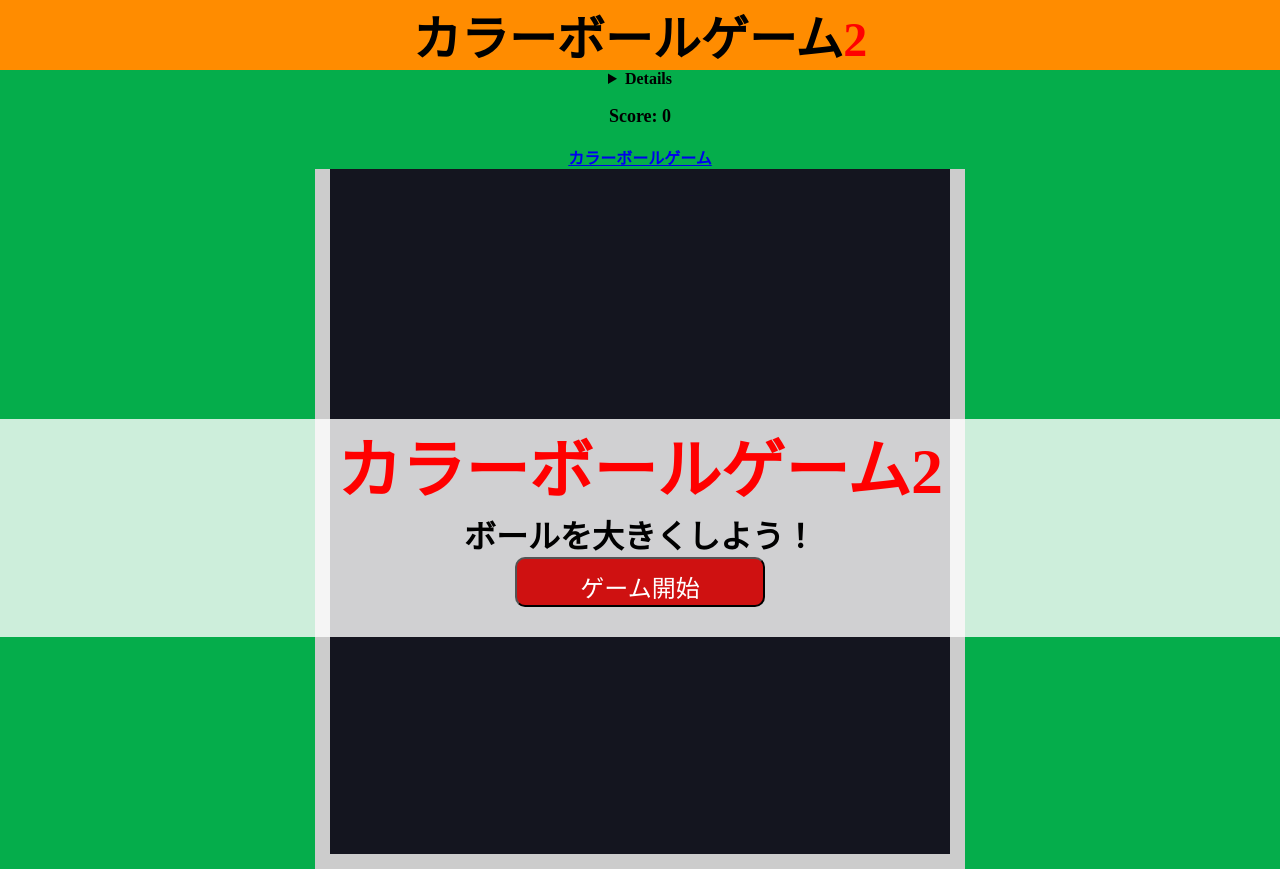
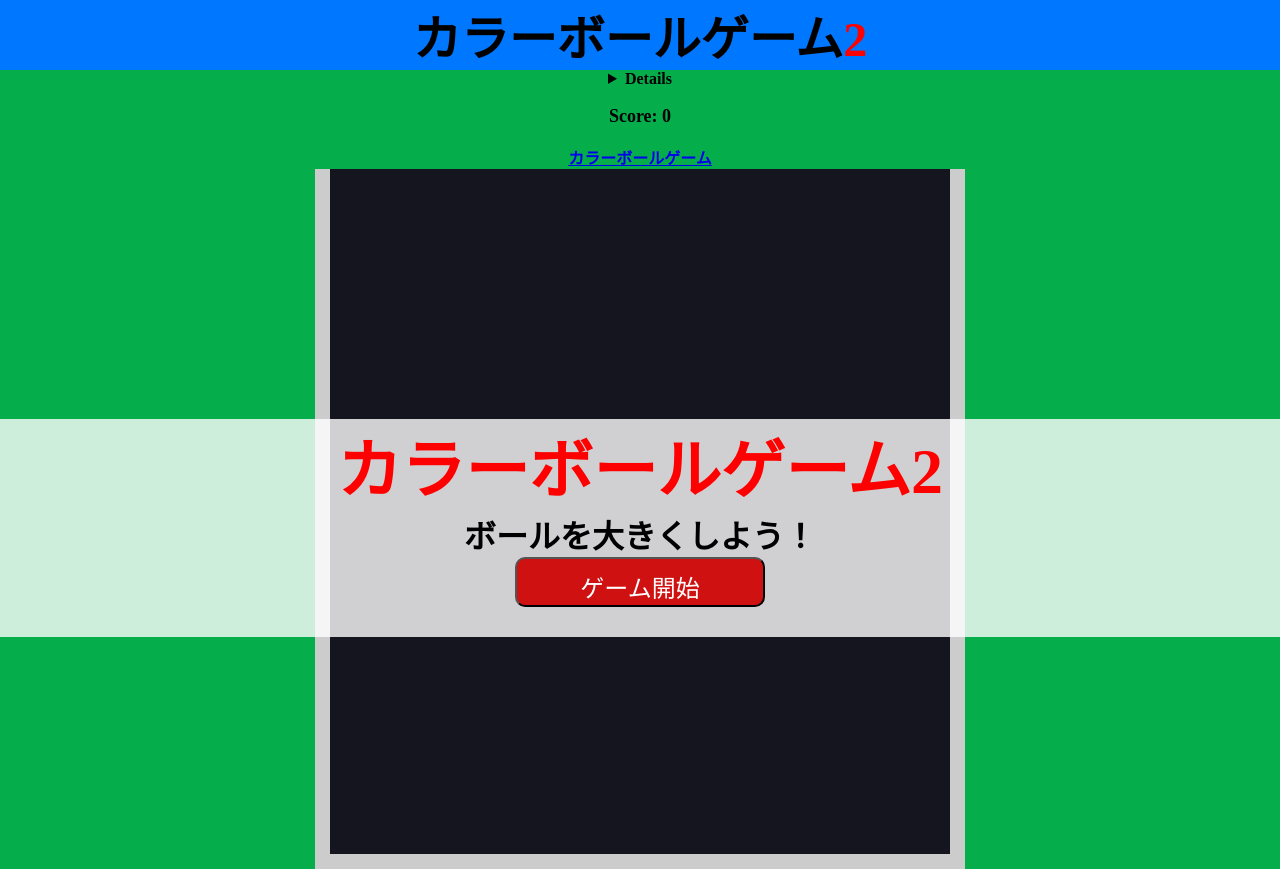
Before and after one commit to Giga-REXprotocol/colorball-game2, a plain HTML site: page index.html in a window 1280 px wide. Shown: the top 869 px of the page. Drawn offline with nearby package versions, Linux system fonts and the light colour scheme.

Commit message:
Update style.css

```diff
--- a/style.css
+++ b/style.css
@@ -1,7 +1,6 @@
 @charset "UTF-8";
 body {
   margin: auto;
-
   background: #05ad4b;
   text-align: center;
   font-weight: bold;
@@ -13,7 +12,7 @@ body {
 
 header {
   text-align: center;
-  background-color: darkorange;
+  background-color: rgb(0, 119, 255);
 }
 
 a {
```
